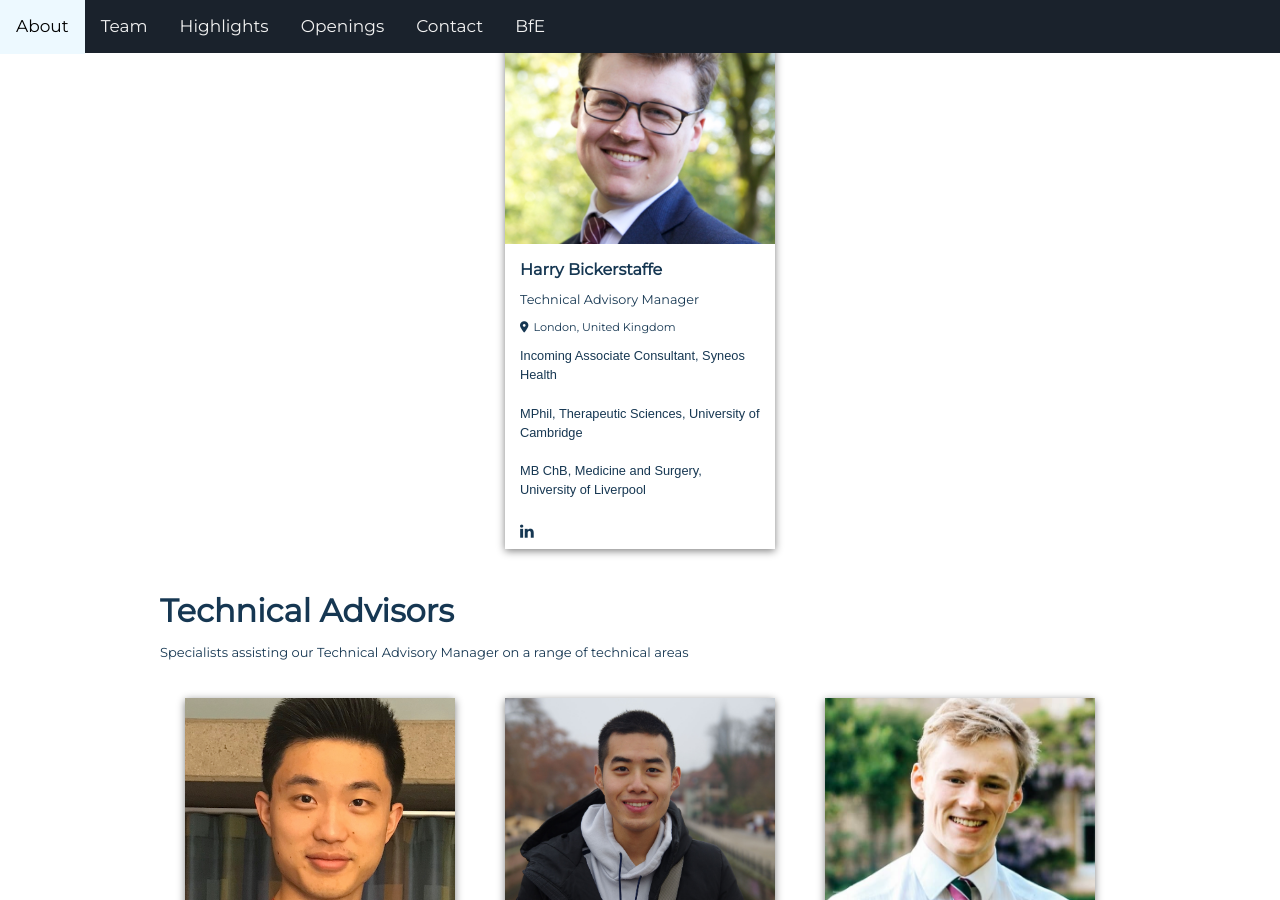
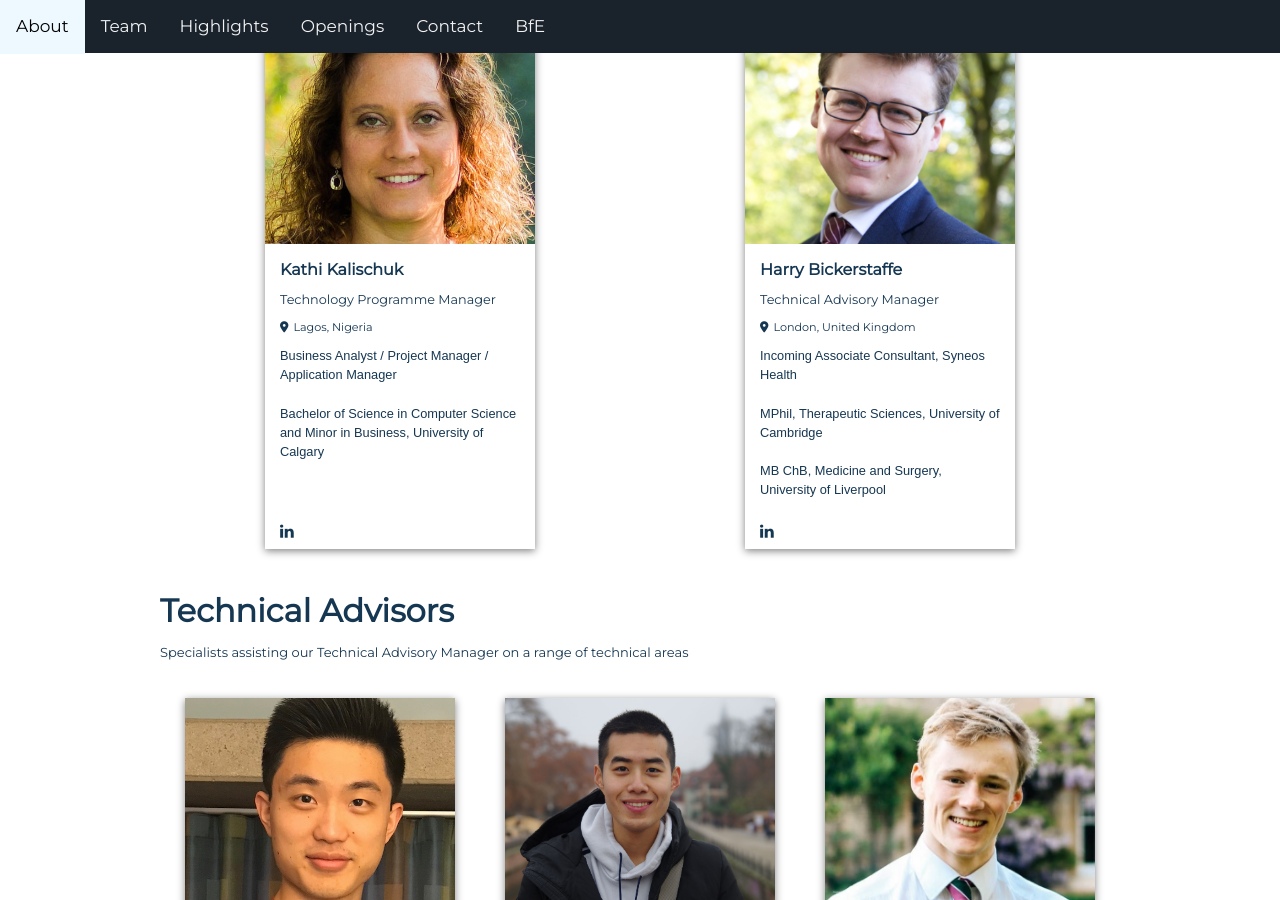
Before and after one commit to BfE-Technology/BfE-Technology.github.io, a Jekyll site: the page built from team.md, in a window 1280 px wide and 900 px high, scrolled down 1285 px. Built offline with Jekyll 4.4.1, drawn with Linux system fonts in a browser that asks for light colours; nearby versions of some CDN libraries.

Commit message:
Update team.md

```diff
--- a/team.md
+++ b/team.md
@@ -108,6 +108,22 @@ layout: subpage
        </div>
      </div>
        <div class="team-linkedin"><a href="https://www.linkedin.com/in/hsuzhongjun/" target="_blank"><i class="fa fa-linkedin-in"></i></a></div>
+   </div>
+   <div class="team-card">
+     <div class="team-photo-wrapper" style="background-image:url('assets/headshots/Kathi_Kalischuk.jpg');">
+     </div>
+     <div class="team-text">
+       <h4 class="team-name">Kathi Kalischuk</h4>
+       <div class="team-title">Technology Programme Manager</div>
+       <div class="team-location"><i class="fas fa-map-marker-alt"></i>Lagos, Nigeria</div>
+       <div class="team-desc">
+         Business Analyst / Project Manager / Application Manager
+         <br>
+         <br>
+         Bachelor of Science in Computer Science and Minor in Business, University of Calgary
+       </div>
+     </div>
+       <div class="team-linkedin"><a href="https://www.linkedin.com/in/kathikalischuk/" target="_blank"><i class="fa fa-linkedin-in"></i></a></div>
    </div>
    <div class="team-card">
      <div class="team-photo-wrapper" style="background-image:url('assets/headshots/Harry_Bickerstaffe.jpg');">
```
